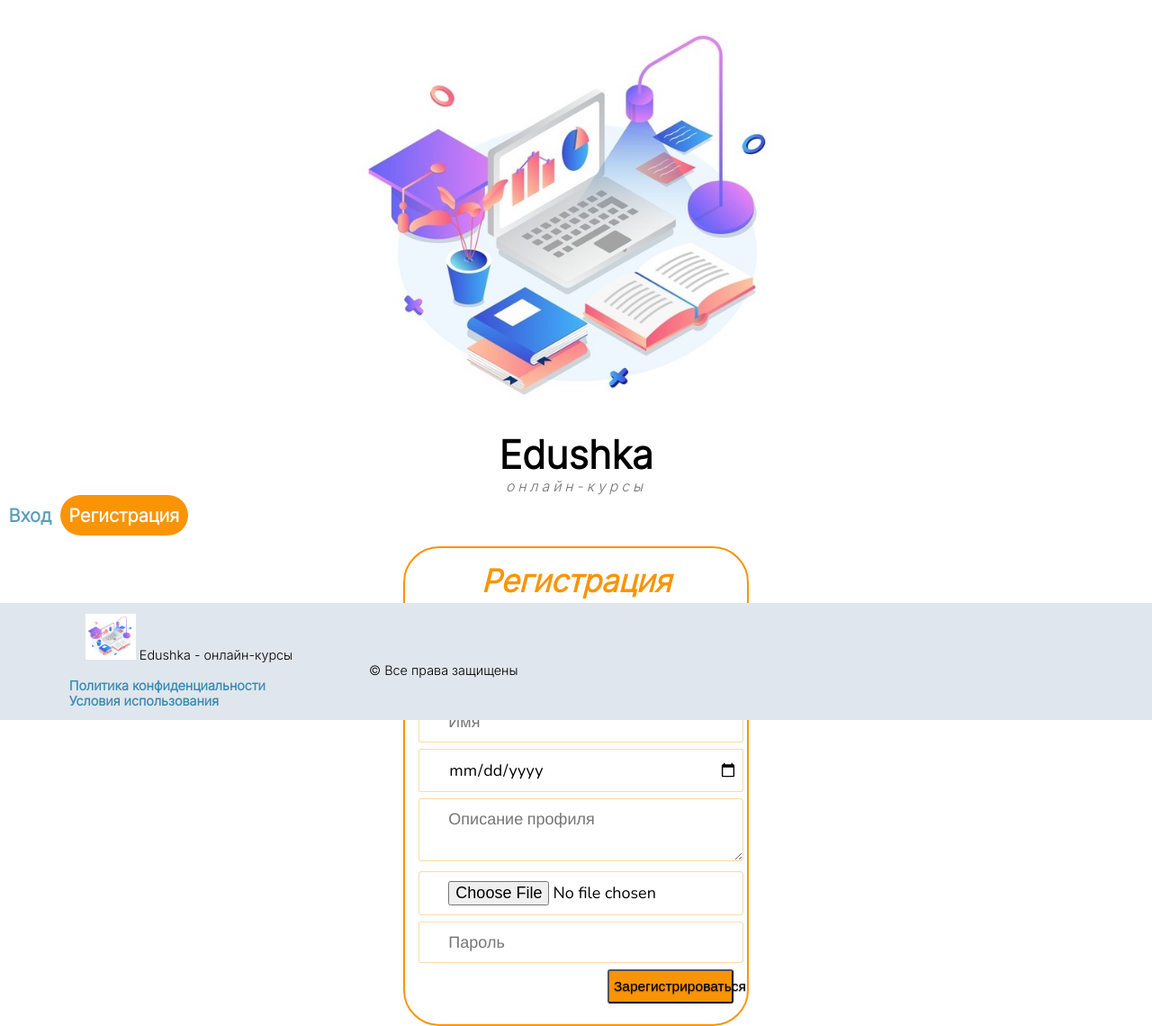
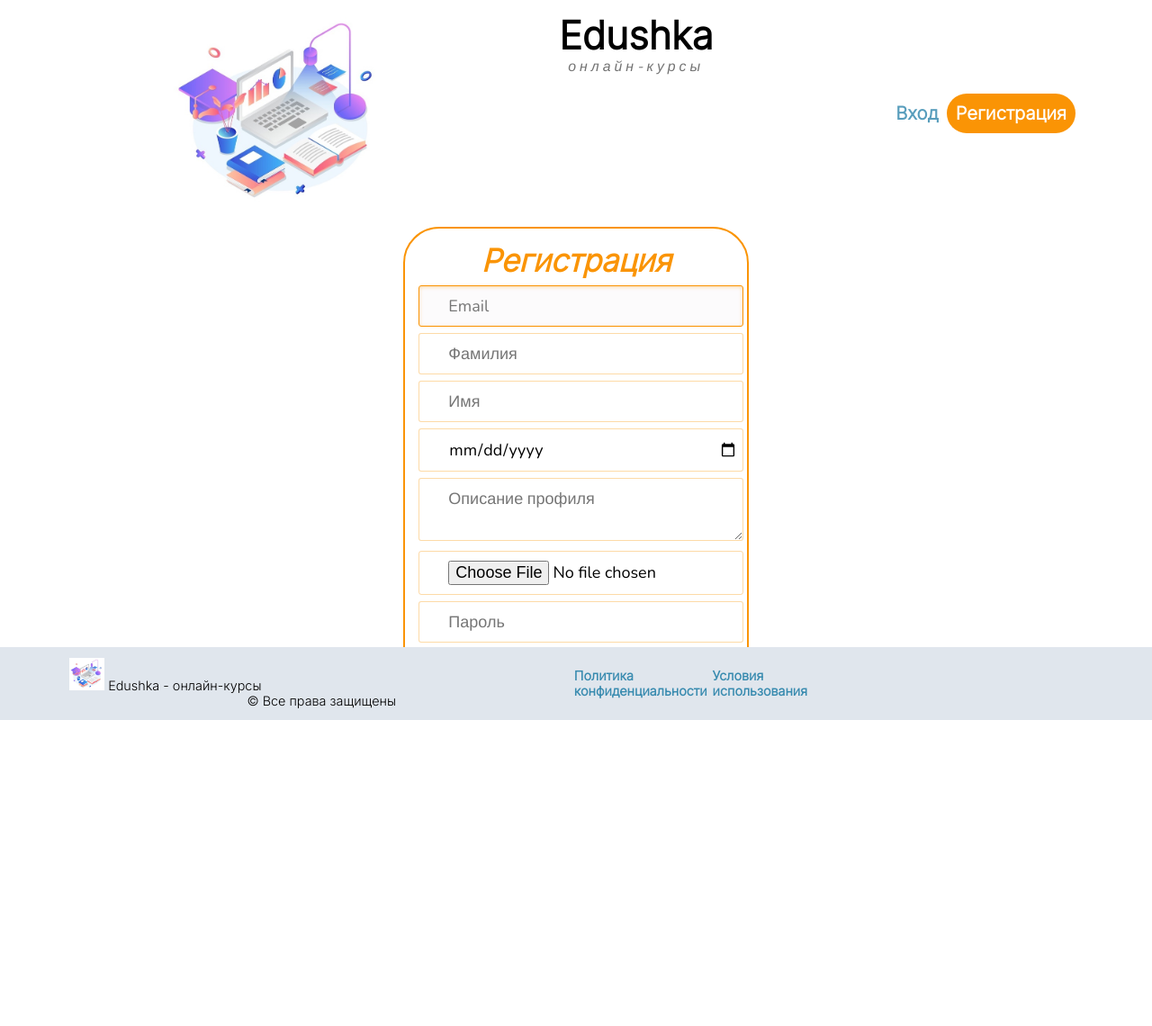
Before and after one commit to vsmrnw/lms_project, a Django app: page /auth/register/ in a window 1280 px wide. Shown: the whole page at 90% size. After the commit the page ends 800 px from the top, so only its background shows below. Run offline with Django 4.2, Linux system fonts and the light colour scheme; some web fonts are replaced.

Commit message:
fix code in style.css

```diff
--- a/lms_project/static/styles/styles.css
+++ b/lms_project/static/styles/styles.css
@@ -4,7 +4,7 @@
 @import url('https://fonts.googleapis.com/css2?family=Nunito:wght@200&display=swap');
 
 *, *:after, *:before {
-    margin:0;
+    margin: 0;
     padding: 0;
     box-sizing: border-box;
     transition: .15s ease-in-out;
@@ -33,12 +33,16 @@ img {
 /*Стили для шапки сайта */
 
 .header_container, .footer_container, main {
-    display: flex:
+    display: flex;
     flex-direction: row;
     justify-content: space-between;
     align-items: center;
     margin: 1% 0%;
     height: 25%;
+}
+.logo_container {
+    display: flex;
+    flex-direction: fow;
 }
 .logo {
     display: flex;
@@ -58,7 +62,7 @@ img {
     opacity: 70%;
 }
 .role {
-    font-family "Nunito", Helvetica, Arial, sans-serif;
+    font-family: "Nunito", Helvetica, Arial, sans-serif;
     font-style: italic;
     font-size: .55em;
     line-height: 1.2em;
@@ -67,7 +71,7 @@ img {
 }
 .auth_container {
     display: flex;
-    flex-direction: row:
+    flex-direction: row;
     align-items: center;
     justify-content: space-between;
     font-size: .7em;
@@ -120,7 +124,7 @@ img {
 }
 main {
     justify-content: flex-start;
-    margin: 2% - 4$ 0;
+    margin: 2% - 4% 0;
 }
 .main_container {
     display: flex;
@@ -189,6 +193,7 @@ input, textarea {
 
 #form button:hover {
     background: #fa9405bf;
+    margin-top: 10px;
 }
 .courses_container {
     display: grid;
```
